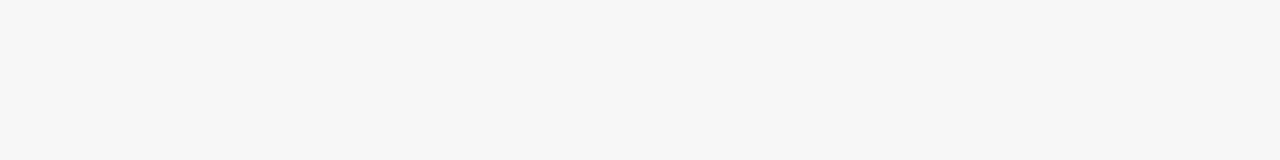
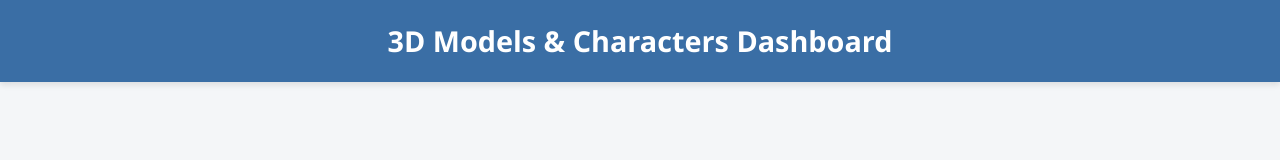
Before and after one commit to Chiru-0722/collab, a plain HTML site: page index.html in a window 1280 px wide. Drawn offline with Linux system fonts and the light colour scheme.

Commit message:
Update index.html
About 3d

```diff
--- a/index.html
+++ b/index.html
@@ -149,3 +149,5 @@
   </style>
 </head>
 <body>
+
+<header>3D Models & Characters Dashboard</header
```
